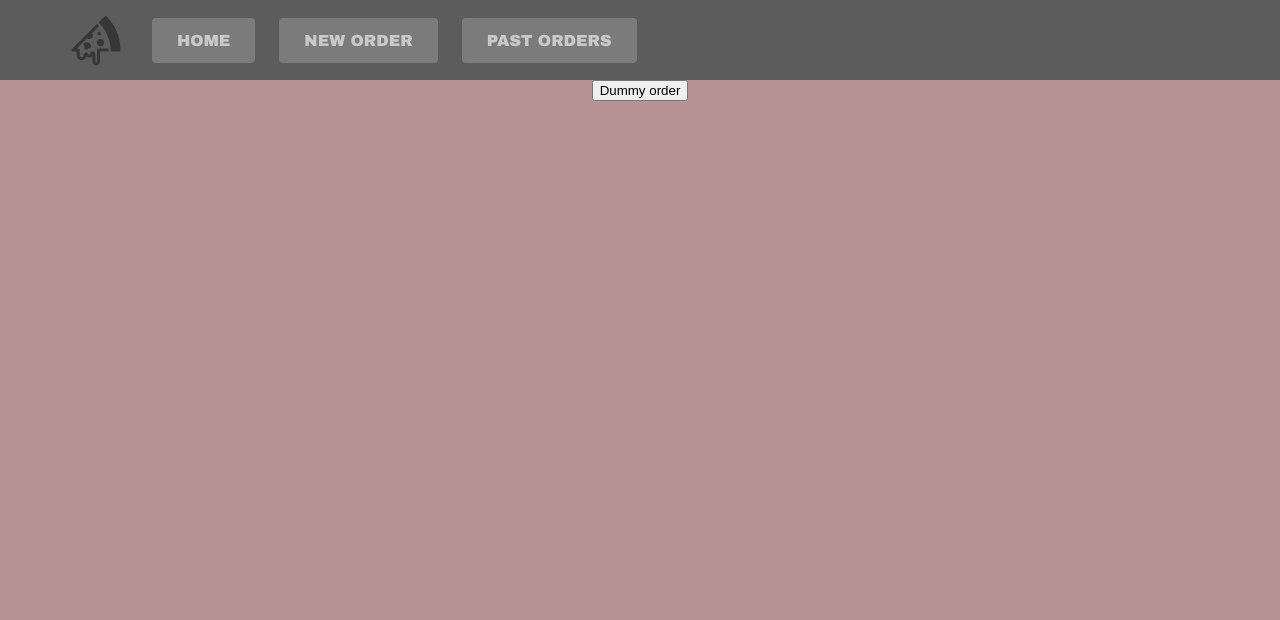
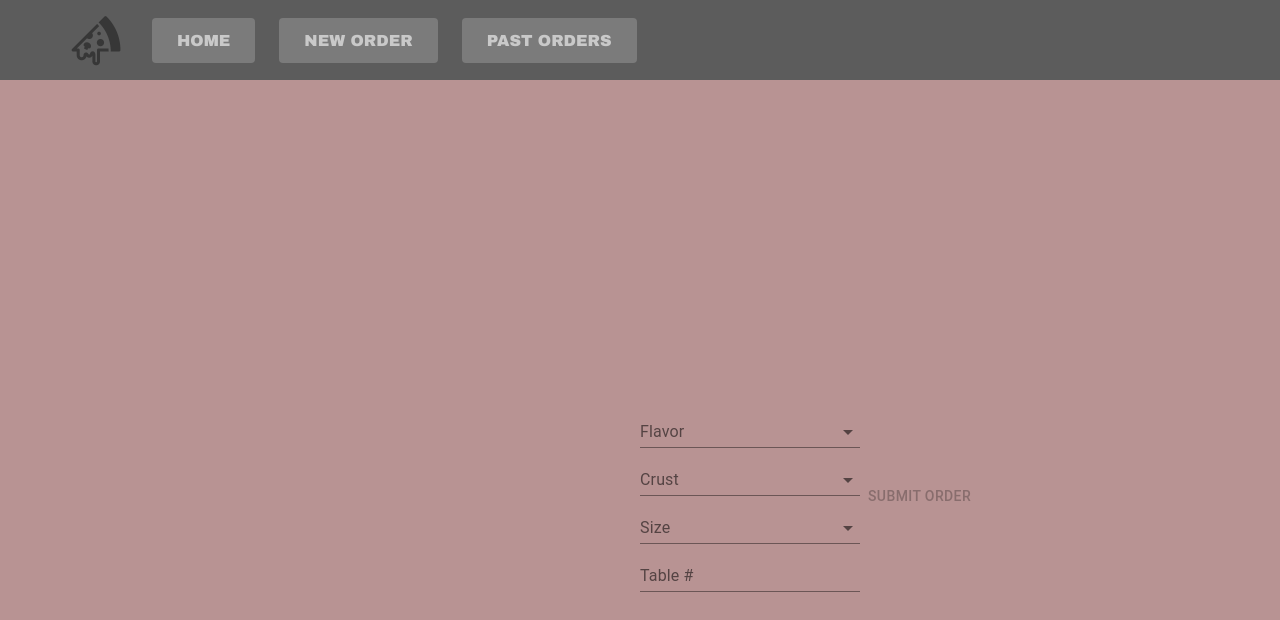
Before and after one commit to trumanbyrd/pizza-site, a React (Create React App) app: page /order in a window 1280 px wide. Shown: the top 620 px of the page. Built offline with nearby package versions, Linux system fonts and the light colour scheme.

Commit message:
functional, needs doc cleanup & styling

```diff
--- a/src/components/OrderCard.js
+++ b/src/components/OrderCard.js
@@ -1,5 +1,5 @@
 import React, { useState } from 'react';
-import { FlavorImages, Flavors, Crusts, Sizes } from '../util/constants';
+import { FlavorImages } from '../util/constants';
 import {
         Button,
         Card,
@@ -55,15 +55,15 @@ export const OrderCard = ({ item, onDelete }) => {
                             <Box display="flex" justifyContent="space-between">
                                 <Box>
                                     <Typography variant="body2" color="textSecondary" component="p">
-                                        <b>Size: </b>{Sizes[item.Size]} <br />
-                                        <b>Flavor: </b>{Flavors[item.Flavor]} <br />
-                                        <b>Crust: </b>{Crusts[item.Crust]} <br />
+                                        <b>Size: </b>{item.Size} <br />
+                                        <b>Flavor: </b>{item.Flavor} <br />
+                                        <b>Crust: </b>{item.Crust} <br />
                                         <b>Table: </b>{item.Table_No - 100}
                                     </Typography>
                                 </Box>
                                 <Box maxWidth="200px">
                                     <Typography variant="body2" color="textSecondary" component="p">
-                                        <b>Order time: </b>{Date(item.Timestamp)}
+                                        <b>Order time: </b>{String(new Date(item.Timestamp))}
                                     </Typography>
                                 </Box>
                             </Box>
--- /dev/null
+++ b/src/components/Select.js
@@ -0,0 +1,23 @@
+import React from 'react';
+import { Select as MuiSelect, MenuItem, InputLabel, FormControl } from '@material-ui/core';
+
+export const Select = ({array, onChange, state, label}) => {
+    return (
+        <FormControl>
+            <InputLabel>{label}</InputLabel>
+            <MuiSelect
+                    value={state}
+                    onChange={event => {
+                        onChange(event.target.value)
+                    }}
+                    defaultValue=""
+                >
+                {array.map(item => {
+                    return <MenuItem key={item} value={item}>{item}</MenuItem>
+                })}
+            </MuiSelect>
+        </FormControl>
+    )
+}
+
+export default Select
--- a/src/pages/Order.js
+++ b/src/pages/Order.js
@@ -1,21 +1,92 @@
-import React from 'react';
-import { Box } from '@material-ui/core';
+import React, { useCallback, useState } from 'react';
+import { useHistory } from 'react-router';
+import { Dialog, Box, TextField, Button, Typography } from '@material-ui/core';
+import Select from '../components/Select';
 import { postOrder } from '../util/requests';
-
-
-const defaultOrder = {
-    Crust: "pan",
-    Flavor: "pepperoni",
-    Size: "m",
-    Table_No: 109
-}
-
+import { Flavors, Crusts, Sizes } from '../util/constants';
 
 const Order = () => {
+    const [flavor, setFlavor] = useState(null);
+    const [crust, setCrust] = useState(null);
+    const [size, setSize] = useState(null);
+    const [tableNo, setTableNo] = useState(null);
+    const [confirmed, setConfirmed] = useState(false);
+
+    const history = useHistory();
+
+    const getOrder = useCallback(() => {
+        return {
+            Crust: crust,
+            Flavor: flavor,
+            Size: size,
+            Table_No: tableNo
+          };
+    }, [crust, flavor, size, tableNo]);
+
     return (
-      <Box display="flex" justifyContent="space-around">
-        <button onClick={() => {postOrder(defaultOrder)}}>Dummy order</button>
-      </Box>
+    <Box display="flex" justifyContent="space-evenly" position="absolute" left="50%" top="50%">
+        <Dialog
+            open={confirmed}
+            onClose={() => {
+                history.push('/past-orders');
+            }}
+        >
+            <Box
+                height="300px"
+                width="500px"
+                display="flex"
+                alignItems="center"
+                justifyContent="space-evenly"
+                flexDirection="column"
+                padding="20px 40px"
+            >
+                <Typography variant="h4" align="center">
+                    Order confirmed!
+                </Typography>
+                <Typography variant="h5" align="center">
+                    Your order has been received. Click outside of this box to view pending orders!
+                </Typography>
+
+            </Box>
+        </Dialog>
+        <Box display="flex" flexDirection="column">
+            <Select
+                label="Flavor"
+                value={flavor}
+                onChange={setFlavor}
+                array={Flavors}
+            />
+            <Select
+                label="Crust"
+                value={crust}
+                onChange={setCrust}
+                array={Crusts}
+            />
+            <Select
+                label="Size"
+                value={size}
+                onChange={setSize}
+                array={Sizes}
+            />
+            <TextField
+                onChange={event => {
+                    setTableNo(Number(event.target.value) ? Number(event.target.value) + 100 : null);
+                }}
+                label="Table #"
+            />
+        </Box>
+        <Box display="flex" pr="4em">
+            <Button
+                disabled={!crust || !flavor || !size || !tableNo || tableNo < 1}
+                onClick={() => {
+                    postOrder(getOrder())
+                    .then(setConfirmed(true));
+                }}
+            >
+                Submit order
+            </Button>
+        </Box>
+    </Box>
     );
   };
 
--- a/src/util/constants.js
+++ b/src/util/constants.js
@@ -29,32 +29,32 @@ export const colors = {
     }
 };
 
-export const Flavors = {
-    cheese: 'Cheese',
-    pepperoni: 'Pepperoni',
-    margherita: 'Margherita',
-    supreme: 'Supreme',
-    meat: 'Meat Lovers'
-};
+export const Flavors = [
+    'Cheese',
+    'Pepperoni',
+    'Margherita',
+    'Supreme',
+    'Meat Lovers'
+];
 
-export const Sizes = {
-    s: 'Small',
-    m: 'Medium',
-    l: 'Large',
-    xl: 'Extra Large'
-};
+export const Sizes = [
+    'Small',
+    'Medium',
+    'Large',
+    'Extra Large'
+];
 
-export const Crusts = {
-    thin: 'Thin',
-    handtossed: 'Hand-tossed',
-    pan: 'Pan',
-    stuffed: 'Stuffed'
-};
+export const Crusts = [
+    'Thin',
+    'Hand-tossed',
+    'Pan',
+    'Stuffed'
+];
 
 export const FlavorImages = {
-    cheese: Cheese,
-    pepperoni: Pepperoni,
-    margherita: Margherita,
-    supreme: Supreme,
-    meat: MeatLovers
+    Cheese: Cheese,
+    Pepperoni: Pepperoni,
+    Margherita: Margherita,
+    Supreme: Supreme,
+    'Meat Lovers': MeatLovers
 };
```
